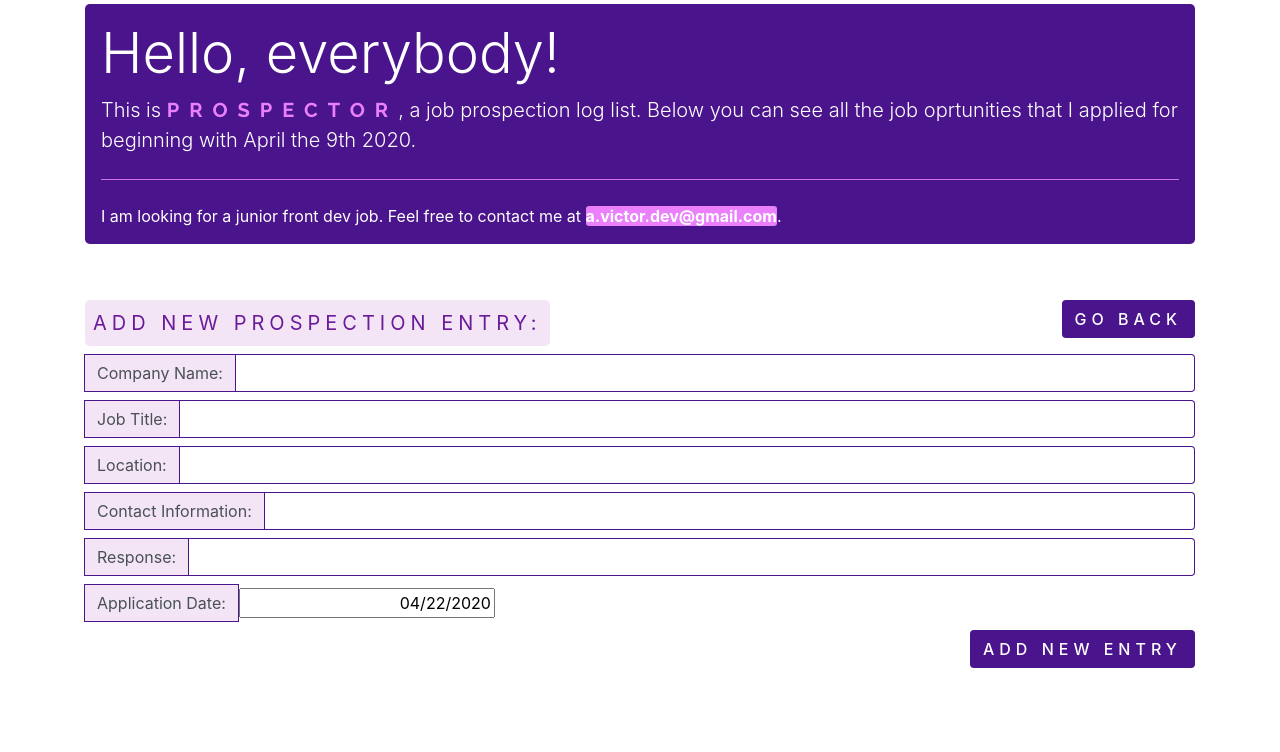
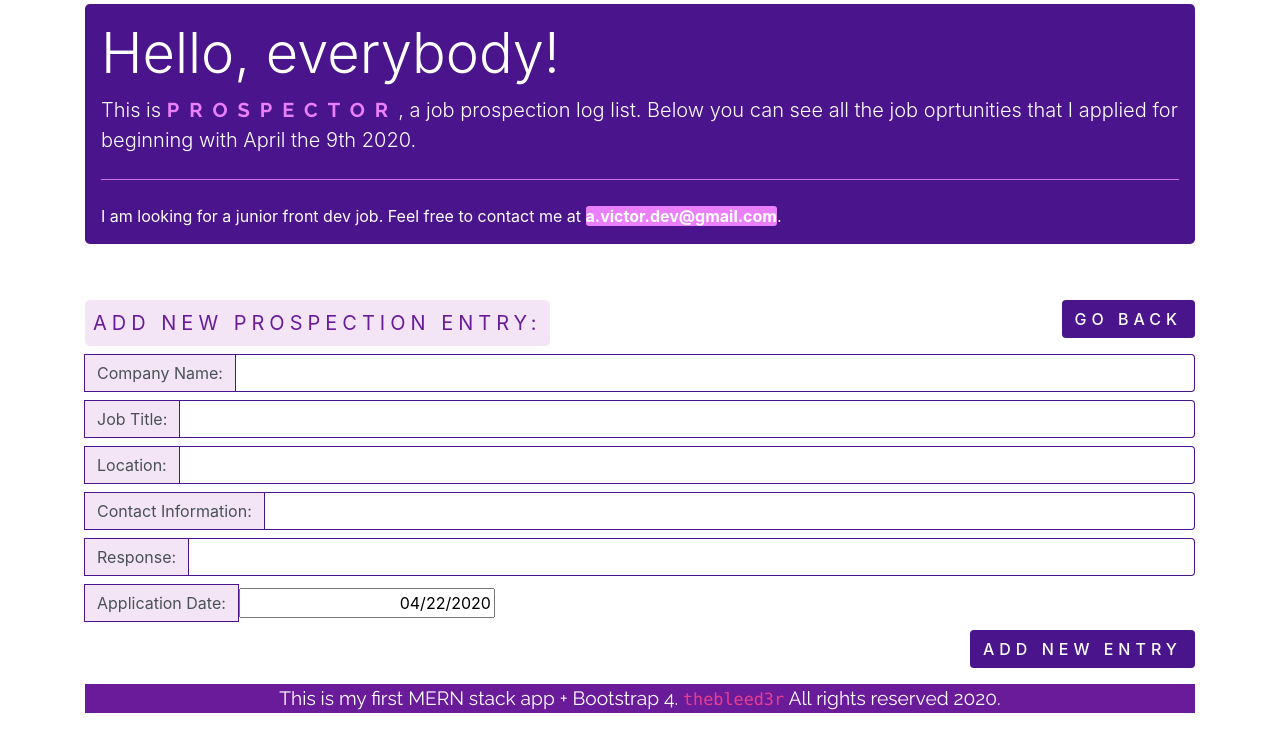
Before and after one commit to thebleed3r/prospector102, a React (Create React App) app in the folder client/: page /create in a window 1280 px wide. Shown: the top 752 px of the page. Built offline with nearby package versions, Linux system fonts and the light colour scheme; no server answers.

Commit message:
larisa03

```diff
--- a/client/src/App.css
+++ b/client/src/App.css
@@ -79,3 +79,13 @@ input.form-control:focus, input.form-control:active {
 .react-datepicker-wrapper input {
   text-align: right;
 }
+
+/* footer */
+.footer {
+  margin: auto;
+  background: #6a1b9a;
+  color: white;
+  font-family: 'Raleway';
+  font-weight: 400;
+  font-size: 1.2rem;
+}
--- a/client/src/App.js
+++ b/client/src/App.js
@@ -3,7 +3,8 @@ import "bootstrap/dist/css/bootstrap.min.css";
 import { BrowserRouter as Router, Route} from "react-router-dom";
 import './App.css';
 
-import Header from "./components/header.component"
+import Header from "./components/header.component";
+import Footer from "./components/footer";
 import ProspectionList from "./components/exercices-list.component";
 import EditProspection from "./components/edit-exercice.component";
 import CreateProspection from "./components/create-exercice.component";
@@ -17,6 +18,7 @@ function App() {
       <Route path="/" exact component={ProspectionList} />
       <Route path="/edit/:id" component={EditProspection} />
       <Route path="/create" component={CreateProspection} />
+      <Footer />
       </div>
     </Router>
   );
--- /dev/null
+++ b/client/src/components/footer.js
@@ -0,0 +1,11 @@
+import React, { Component } from 'react';
+import '../App.css';
+
+export default class Header extends Component {
+
+  render() {
+    return (
+     <p className="footer text-center">This is my first MERN stack app + Bootstrap 4. <code>thebleed3r</code> All rights reserved 2020.</p>
+    );
+  }
+}
```
